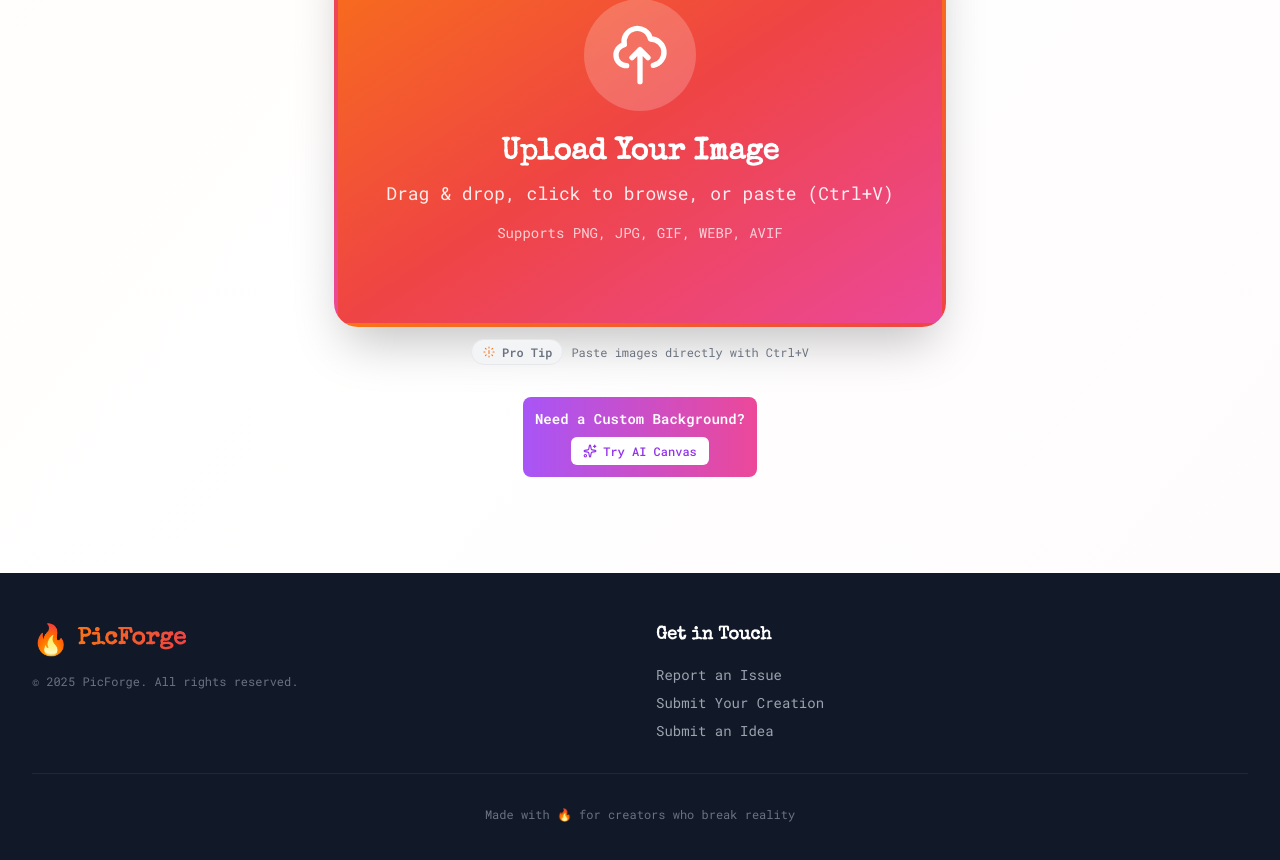
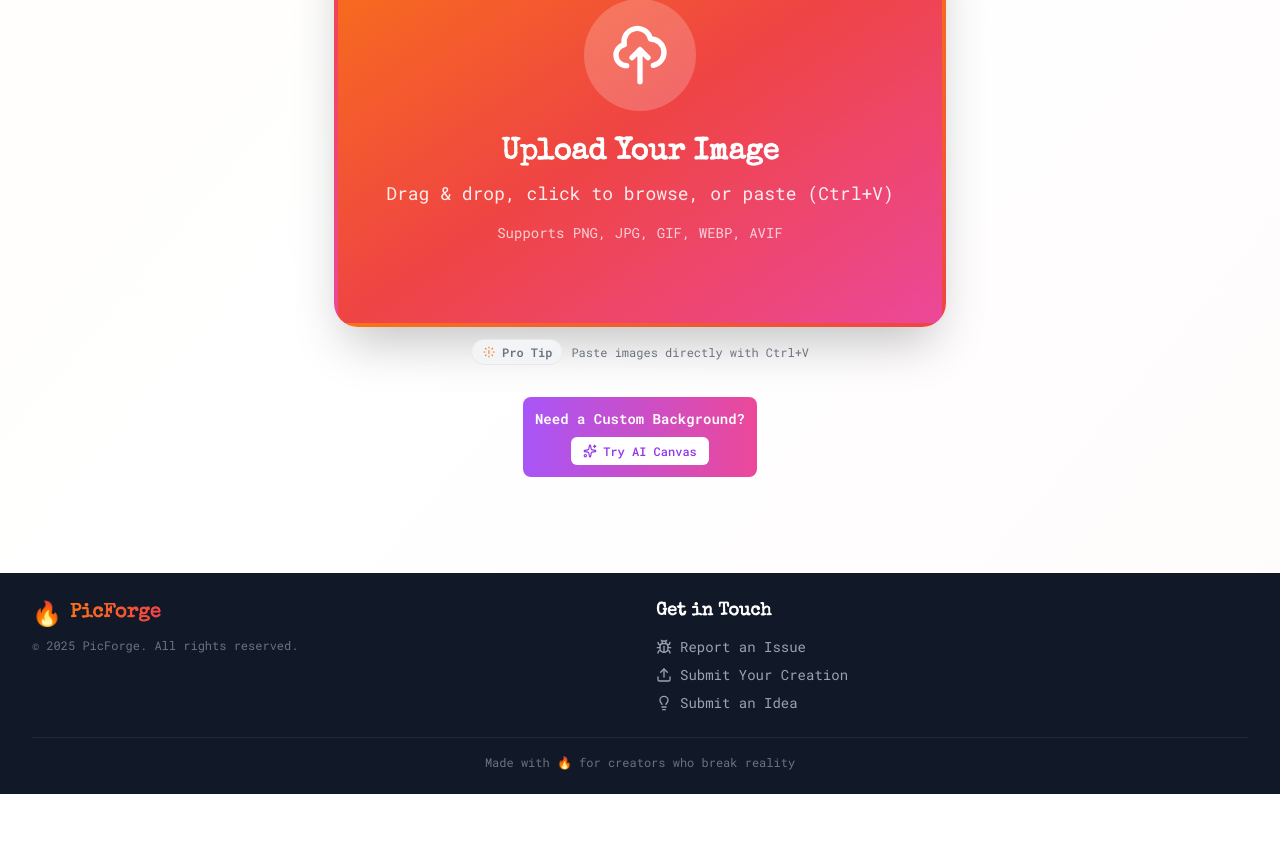
Before and after one commit to 7LayerLabs/picforge, a Next.js app: page / in a window 1280 px wide. Shown: the part 726-1586 px from the top of the page. After the commit the page ends 1520 px from the top, so only its background shows below. Built offline with nearby package versions, Linux system fonts and the light colour scheme.

Commit message:
Make footer thinner and add icons to contact links

```diff
--- a/components/Footer.tsx
+++ b/components/Footer.tsx
@@ -1,17 +1,18 @@
 'use client'
 
 import Link from 'next/link'
+import { Bug, Upload, Lightbulb } from 'lucide-react'
 
 export default function Footer() {
   return (
     <footer className="bg-gray-900 text-white mt-20">
-      <div className="max-w-7xl mx-auto px-4 sm:px-6 lg:px-8 py-12">
+      <div className="max-w-7xl mx-auto px-4 sm:px-6 lg:px-8 py-6">
         <div className="grid grid-cols-1 md:grid-cols-2 gap-8">
           {/* Brand */}
           <div>
-            <div className="flex items-center gap-2 mb-4">
-              <span className="text-3xl">🔥</span>
-              <h3 className="font-heading text-2xl font-bold">
+            <div className="flex items-center gap-2 mb-2">
+              <span className="text-2xl">🔥</span>
+              <h3 className="font-heading text-xl font-bold">
                 <span className="bg-gradient-to-r from-orange-500 to-red-500 bg-clip-text text-transparent">PicForge</span>
               </h3>
             </div>
@@ -22,20 +23,23 @@ export default function Footer() {
 
           {/* Support */}
           <div>
-            <h4 className="font-heading font-bold text-lg mb-4">Get in Touch</h4>
+            <h4 className="font-heading font-bold text-lg mb-3">Get in Touch</h4>
             <ul className="space-y-2 text-sm">
               <li>
-                <Link href="/contact" className="text-gray-400 hover:text-orange-500 transition-colors">
+                <Link href="/contact" className="text-gray-400 hover:text-orange-500 transition-colors flex items-center gap-2">
+                  <Bug className="w-4 h-4" />
                   Report an Issue
                 </Link>
               </li>
               <li>
-                <Link href="/submit" className="text-gray-400 hover:text-orange-500 transition-colors">
+                <Link href="/submit" className="text-gray-400 hover:text-orange-500 transition-colors flex items-center gap-2">
+                  <Upload className="w-4 h-4" />
                   Submit Your Creation
                 </Link>
               </li>
               <li>
-                <Link href="/ideas" className="text-gray-400 hover:text-orange-500 transition-colors">
+                <Link href="/ideas" className="text-gray-400 hover:text-orange-500 transition-colors flex items-center gap-2">
+                  <Lightbulb className="w-4 h-4" />
                   Submit an Idea
                 </Link>
               </li>
@@ -44,7 +48,7 @@ export default function Footer() {
         </div>
 
         {/* Bottom Bar */}
-        <div className="mt-8 pt-8 border-t border-gray-800 text-center text-gray-500 text-xs">
+        <div className="mt-6 pt-4 border-t border-gray-800 text-center text-gray-500 text-xs">
           <p>Made with 🔥 for creators who break reality</p>
         </div>
       </div>
```
